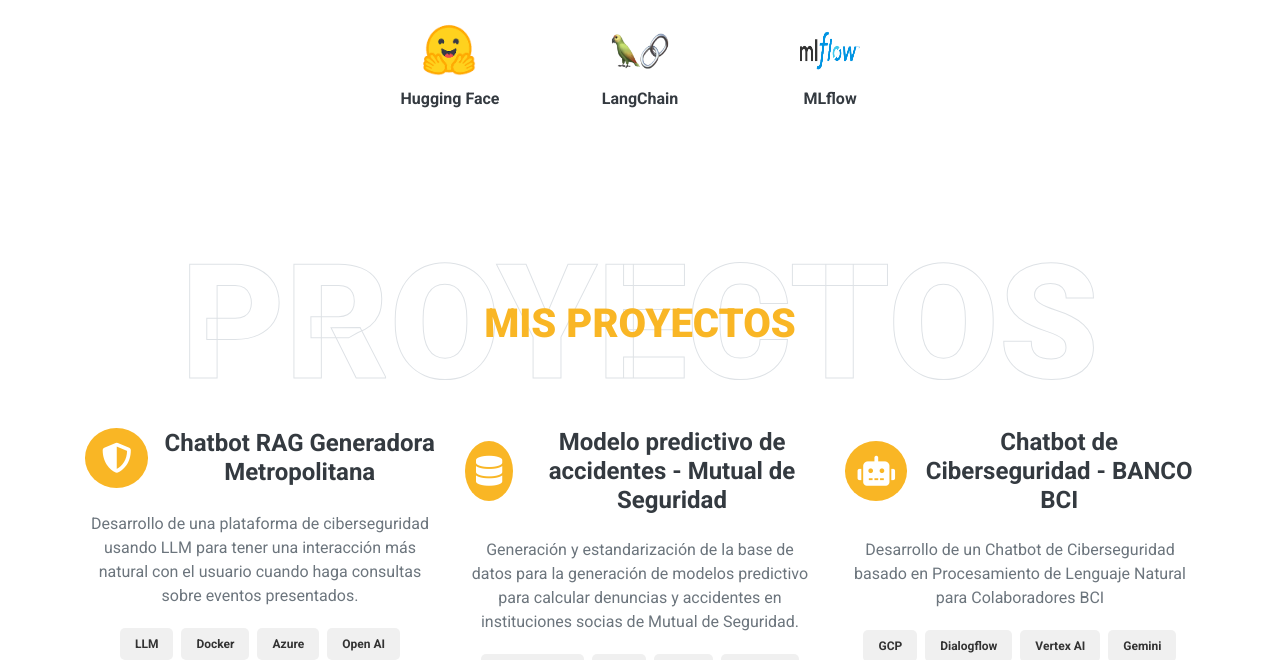
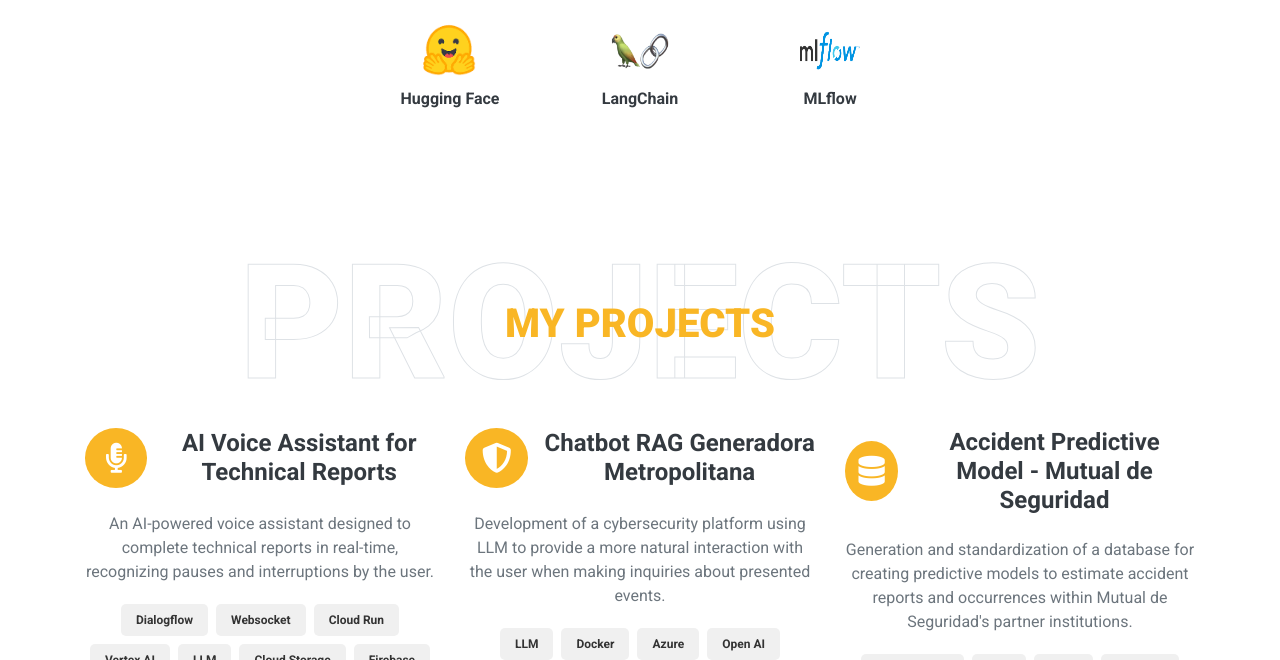
Before and after one commit to ElioRevilla/eliorevilla.github.io, a plain HTML site: page index.html in a window 1280 px wide. Shown: the part 2140-2800 px from the top of the page. Drawn offline with nearby package versions, Linux system fonts and the light colour scheme.

Commit message:
nuevo proyecto voice ai

```diff
--- a/index.html
+++ b/index.html
@@ -406,6 +406,26 @@
                 <h1 class="position-absolute text-uppercase text-primary es" style="display:none;">Mis Proyectos</h1>
             </div>
             <div class="row pb-3">
+                <div class="col-lg-4 col-md-6 text-center mb-5">
+                    <div class="d-flex align-items-center justify-content-center mb-4">
+                        <i class="fa fa-2x fa-microphone-alt service-icon bg-primary text-white mr-3"></i>
+                        <h4 class="font-weight-bold m-0 en">AI Voice Assistant for Technical Reports</h4>
+                        <h4 class="font-weight-bold m-0 es" style="display:none;">Asistente de Voz AI para Informes Técnicos</h4>
+                    </div>
+                    <p class="en">An AI-powered voice assistant designed to complete technical reports in real-time, recognizing pauses and interruptions by the user.</p>
+                    <p class="es" style="display:none;">Asistente de voz impulsado por IA para completar informes técnicos en tiempo real, detectando pausas e interrupciones del usuario.</p>
+
+                    <!-- Tecnologías usadas -->
+                    <div class="d-flex flex-wrap justify-content-center mt-3">
+                        <span class="badge badge-light m-1">Dialogflow</span>
+                        <span class="badge badge-light m-1">Websocket</span>
+                        <span class="badge badge-light m-1">Cloud Run</span>
+                        <span class="badge badge-light m-1">Vertex AI</span>
+                        <span class="badge badge-light m-1">LLM</span>
+                        <span class="badge badge-light m-1">Cloud Storage</span>
+                        <span class="badge badge-light m-1">Firebase</span>
+                    </div>
+                </div>
                 <div class="col-lg-4 col-md-6 text-center mb-5 ">
                     <div class="d-flex align-items-center justify-content-center mb-4">
                         <i class="fa fa-2x fa-shield-alt service-icon bg-primary text-white mr-3"></i>
@@ -430,6 +450,7 @@
                     <a class="border-bottom border-primary text-decoration-none en" href="https://github.com/ElioRevilla/llm-models-deploy" target="_blank">Github</a>
                     <a class="border-bottom border-primary text-decoration-none es" href="https://github.com/ElioRevilla/llm-models-deploy" target="_blank" style="display:none;">Github</a>
                 </div>
+
                 <div class="col-lg-4 col-md-6 text-center mb-5">
                     <div class="d-flex align-items-center justify-content-center mb-4">
                         <i class="fa fa-2x fa-database service-icon bg-primary text-white mr-3"></i>
@@ -895,7 +916,7 @@
         }
 
         // Opcional: Define idioma por defecto
-        showSpanish(); // Cambia a showSpanish() para tener español por defecto
+        showEnglish(); // Cambia a showSpanish() para tener español por defecto
     </script>
 
 </body>
```
